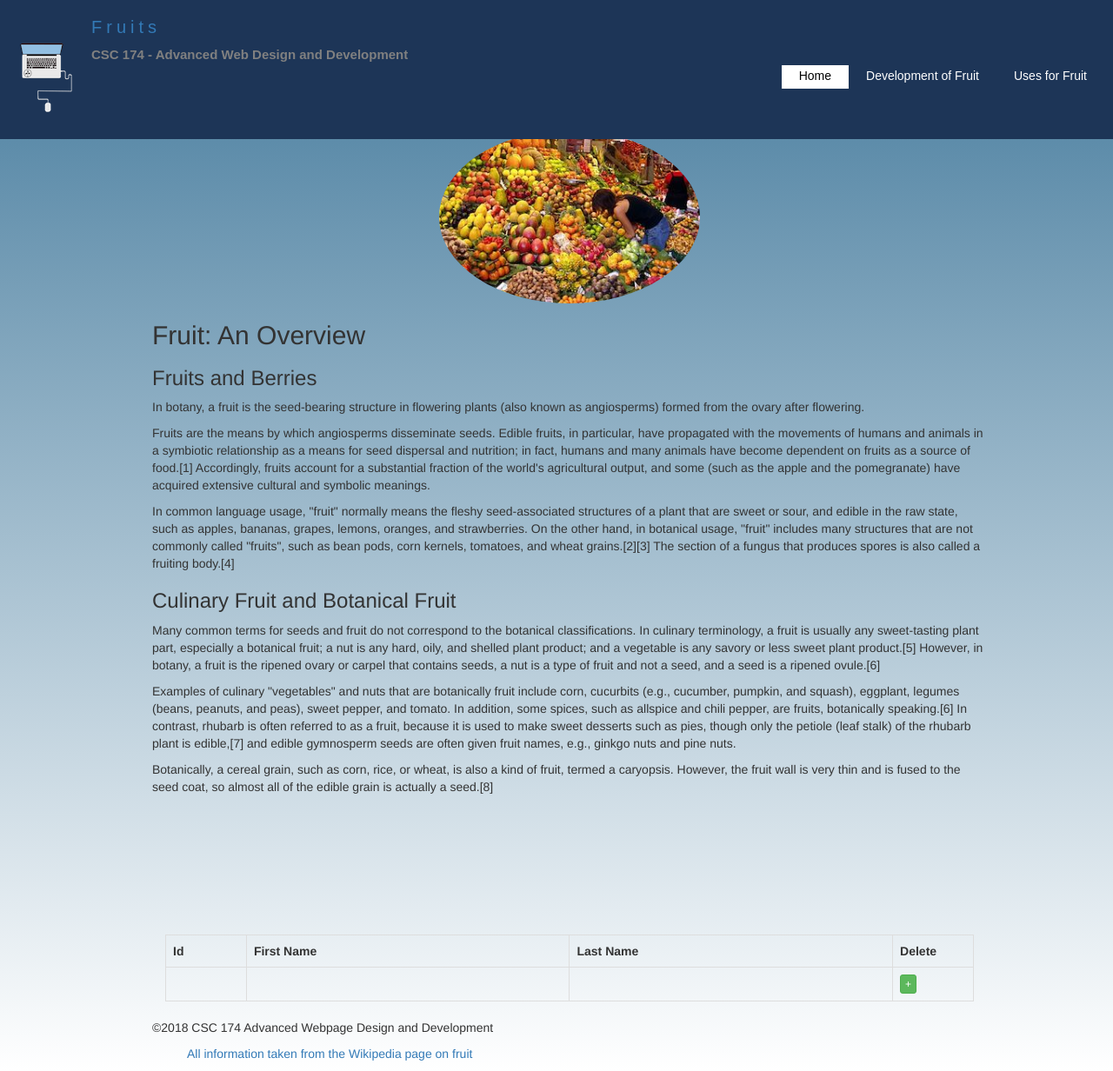
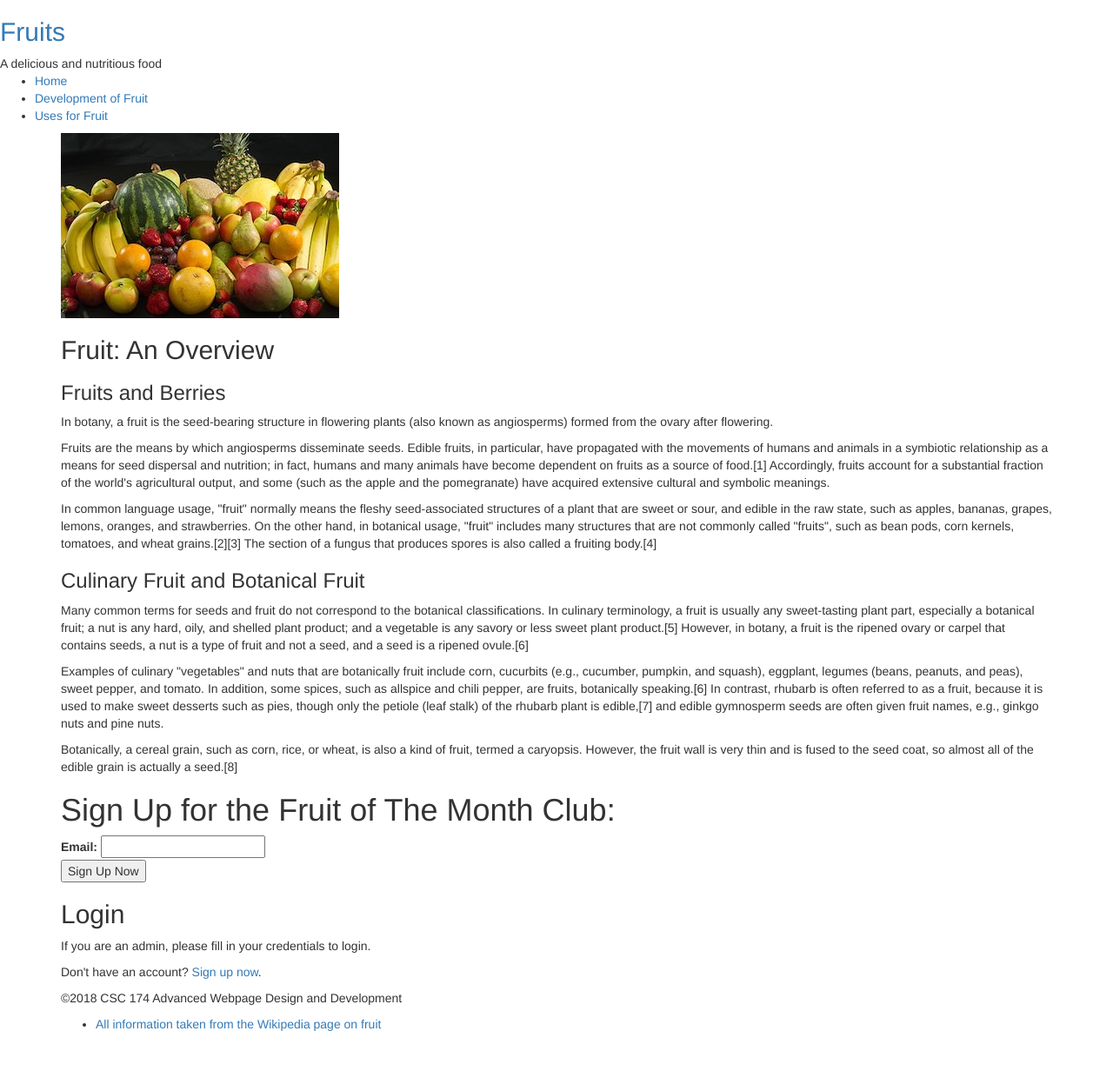
Before and after one commit to mpatric3/Assignment05_Amsterdam, a PHP site: page / in a window 1280 px wide. Shown: the whole page at 87% size. After the commit the page ends 1186 px from the top, so only its background shows below. Run offline with PHP 8.4, Linux system fonts and the light colour scheme; data that the repository does not hold is empty; some libraries are stand-ins or nearby versions.

Commit message:
AI Issues Addressed and Fixed

```diff
--- a/css/banner.css
+++ /dev/null
@@ -1,70 +0,0 @@
-.banner{
-    background-color: #1D3557;
-	position: fixed;
-	top:0;
-	left:0;
-	right:0;
-	width: 100%;
-	display: block;
-	padding: 0px 10px 10px 5px;
-
-	font-family: 'Montserrat', sans-serif;
-}
-
-.logo {
-	padding: 0px 0px 0px 0px;
-	vertical-align: top;
-	float: left;
-}
-
-.title{
-	letter-spacing: 5px;
-	position: relative;
-	font-size: 20px;
-	text-decoration: none;
-}
-
-.subtitle {
-	font-weight: bold;
-	color: gray;
-	position: relative;
-	font-size: 15px;
-}
-
-.nav ul {
-	border-collapse: collapse;
-	list-style: none;
-	margin: 0px;
-	padding-left: 0px;
-}
-
-
-.nav a {
-	color: white;
-	display: block;
-	padding: 4px 20px 5px 20px;
-
-}
-
-.nav{
-	float: right;
-}
-
-.nav a:hover, .current a{
-	border-top: 2px solid white;
-	padding-top: 2px;
-	background-color: rgba(255, 255, 255, 0.2);
-}
-
-
-
-a {
-	color: white;
-	display: block;
-	text-decoration: none;
-}
-
-
-header a{
-		letter-spacing: 5px;
-}
--- a/css/navigation.css
+++ /dev/null
@@ -1,33 +0,0 @@
-/* Navigation styling */
-
-.nav ul {
-	margin: 0px;
-	padding-left: 0px;
-}
-
-.nav a {
-	color: black;
-	padding: 10px 20px 10px 20px;
-}
-
-.nav li {
-	display: table-cell;
-}
-
-.nav{
-	float: right;
-}
-
-/* Indicate when navigation is clickable */
-.nav a:hover{
-	border-top: 2px solid white;
-	padding-top: 10px;
-}
-
-
-/* indicate which page the user is on */
-.nav a.is-current {
-	padding-top: 2px;
-	background: white;
-	color:black;
-}
--- a/css/styles.css
+++ /dev/null
@@ -1,98 +0,0 @@
-
-.container{
-	padding-top: 150px;
-	margin:auto;
-	max-width: 960px;
-	display: grid;
-
-}
-
-
-@media (max-width: 700px){
-		.container {
-			display: block;
-		}
-	}
-
-body{
-	background: linear-gradient(to top, white 0%, #457B9D 100%);
-}
-
-h1{
-	font-size: 2pt;
-	padding: 0px 0px 0px 15px;
-}
-
-
-h2{
-	font-size: 20pt;
-}
-
-
-article, aside{
-}
-
-figcaption{
-	text-align: center;
-}
-
-
-.readmore{
-	color: #457B9D;
-	font-size: 20px;
-	}
-
-
-a:hover{
-	color: #B3CCCE;
-}
-
-
-
-
-img {
-    border-radius: 50%;
-}
-
-ul{
-	list-style-type: none;
-}
-
-article{
-	display:grid;
-	grid-column-gap: 0;
-}
-
-
-article h2{
-	grid-column:1/3;
-
-}
-
-
-.pic{
-	grid-column: 1/2;
-	grid-row:2;
-}
-
-.info{
-	grid-column: 2/ 3;
-	align-self: center;
-	grid-row:2;
-}
-
-.article-info{
-	grid-column: 1/3;
-
-}
-
-img.scale {
-  width: 100%;
-}
-
-.slider{
-    width: 50%;
-    margin: 0 auto;
-    max-width: 300px;
-
-}
--- a/development.php
+++ b/development.php
@@ -1,10 +1,8 @@
 <?php include "inc/html-top.inc";?>
 
     <body>
-        <section class = "banner">
             <?php include "inc/header.inc"; ?>
             <?php include "inc/nav.inc"; ?>
-        </section> <!--.banner-->
 
         <div class = "container">
 
--- a/inc/header.inc
+++ b/inc/header.inc
@@ -1,13 +1,8 @@
 <header>
-    <a href="index.php">
-		<h1 class="logo">
-			<img src="images/logo.png" alt="Fruit Logo">
-		</h1>
-	</a>
 		<div>
 			<a href="index.php">
 				<h2 class="title">Fruits</h2>
 			</a>
-			<div class="subtitle">CSC 174 - Advanced Web Design and Development</div>
+			<div class="subtitle">A delicious and nutritious food</div>
 		</div>
 </header>
--- a/inc/html-top.inc
+++ b/inc/html-top.inc
@@ -13,5 +13,7 @@
 	<link rel="stylesheet" href="https://maxcdn.bootstrapcdn.com/bootstrap/3.3.6/css/bootstrap.min.css" />
 	<script src="https://maxcdn.bootstrapcdn.com/bootstrap/3.3.6/js/bootstrap.min.js"></script>
 	<script src="https://ajax.googleapis.com/ajax/libs/jquery/2.2.0/jquery.min.js"></script>
+	<link rel="stylesheet" href="https://maxcdn.bootstrapcdn.com/bootstrap/3.3.7/css/bootstrap.css">
+
 
 </head>
--- a/inc/nav.inc
+++ b/inc/nav.inc
@@ -1,4 +1,4 @@
-			<nav class="nav">
+			<nav>
 
 			<ul>
 				<li>
--- a/index.php
+++ b/index.php
@@ -1,17 +1,11 @@
 <?php include "inc/html-top.inc";?>
 	<body>
-		<section class = "banner">
             <?php include "inc/header.inc"; ?>
             <?php include "inc/nav.inc"; ?>
-        </section> <!--.banner-->
 
 		<div class= "container" style="z-index: 1;">
 
-			<div class = "slider" style="z-index: -1;"> <!--slider of images of place where each person is from-->
-	        	<img src="images/fruitpic.jpg" alt="A Nice Fruit Arrangement.">
-				<img src="images/morefruit.jpg" alt="Even more fruit.">
-				<img src="images/seedlessfruit.jpg" alt="Seedless Fruit">
-			</div>
+			<img src="images/fruitpic.jpg" alt="A Nice Fruit Arrangement.">
 
 			<div>
 				<h2>Fruit: An Overview</h2>
@@ -37,98 +31,28 @@
 				Botanically, a cereal grain, such as corn, rice, or wheat, is also a kind of fruit, termed a caryopsis. However, the fruit wall is very thin and is fused to the seed coat, so almost all of the edible grain is actually a seed.[8]
 				</p>
 
-
-
 			</div>
 
 
-		        <div class="container">
-					<div class="table-responsive">
-						<span id="result"></span>
-						<div id="live_data"></div>
-					</div>
-				</div>
-		<script>
-		$(document).ready(function(){
-		    function fetch_data()
-		    {
-		        $.ajax({
-		            url:"select.php",
-		            method:"POST",
-		            success:function(data){
-						$('#live_data').html(data);
-		            }
-		        });
-		    }
-		    fetch_data();
-		    $(document).on('click', '#btn_add', function(){
-		        var first_name = $('#first_name').text();
-		        var last_name = $('#last_name').text();
-		        if(first_name == '')
-		        {
-		            alert("Enter First Name");
-		            return false;
-		        }
-		        if(last_name == '')
-		        {
-		            alert("Enter Last Name");
-		            return false;
-		        }
-		        $.ajax({
-		            url:"insert.php",
-		            method:"POST",
-		            data:{first_name:first_name, last_name:last_name},
-		            dataType:"text",
-		            success:function(data)
-		            {
-		                alert(data);
-		                fetch_data();
-		            }
-		        })
-		    });
+			<div class = "survey">
+                <h1>Sign Up for the Fruit of The Month Club:</h1>
+                    <form method = "post" action = "form.php">
+                        <div>
+                            <label for="email">Email: </label>
+                            <input type="text" name="email" id="email">
+                        </div>
+                        <input type="submit" value="Sign Up Now">
+                    </form>
+            </div>
 
-			function edit_data(id, text, column_name)
-		    {
-		        $.ajax({
-		            url:"edit.php",
-		            method:"POST",
-		            data:{id:id, text:text, column_name:column_name},
-		            dataType:"text",
-		            success:function(data){
-		                //alert(data);
-						$('#result').html("<div class='alert alert-success'>"+data+"</div>");
-		            }
-		        });
-		    }
-		    $(document).on('blur', '.first_name', function(){
-		        var id = $(this).data("id1");
-		        var first_name = $(this).text();
-		        edit_data(id, first_name, "first_name");
-		    });
-		    $(document).on('blur', '.last_name', function(){
-		        var id = $(this).data("id2");
-		        var last_name = $(this).text();
-		        edit_data(id,last_name, "last_name");
-		    });
-		    $(document).on('click', '.btn_delete', function(){
-		        var id=$(this).data("id3");
-		        if(confirm("Are you sure you want to delete this?"))
-		        {
-		            $.ajax({
-		                url:"delete.php",
-		                method:"POST",
-		                data:{id:id},
-		                dataType:"text",
-		                success:function(data){
-		                    alert(data);
-		                    fetch_data();
-		                }
-		            });
-		        }
-		    });
-		});
-		</script>
 
+		    <div>
+		        <h2>Login</h2>
+		        <p>If you are an admin, please fill in your credentials to login.</p>
+		        <form>
+		            <p> Don't have an account? <a href="register.php">Sign up now</a>.</p>
+		        </form>
+		    </div>
 
 			<?php include "inc/footer.inc"; ?>
 
```
Also changed, not shown: config.php (added, +16 -0 lines), logout.php (added, +14 -0 lines), register.php (added, +135 -0 lines), thanks.php (renamed from form.php, +6 -7 lines), README.md, images/logo.png (deleted), images/morefruit.jpg (deleted), images/seedlessfruit.jpg (deleted), 2 other files.
